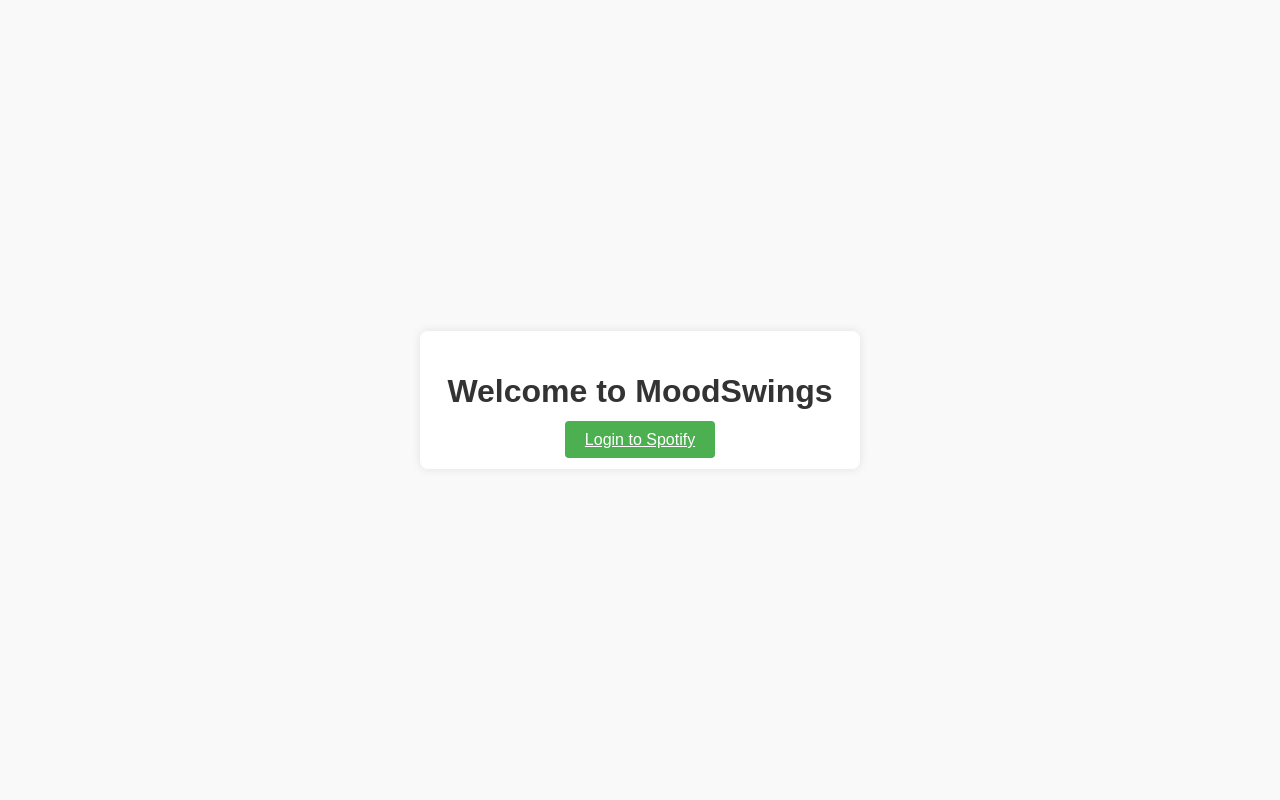
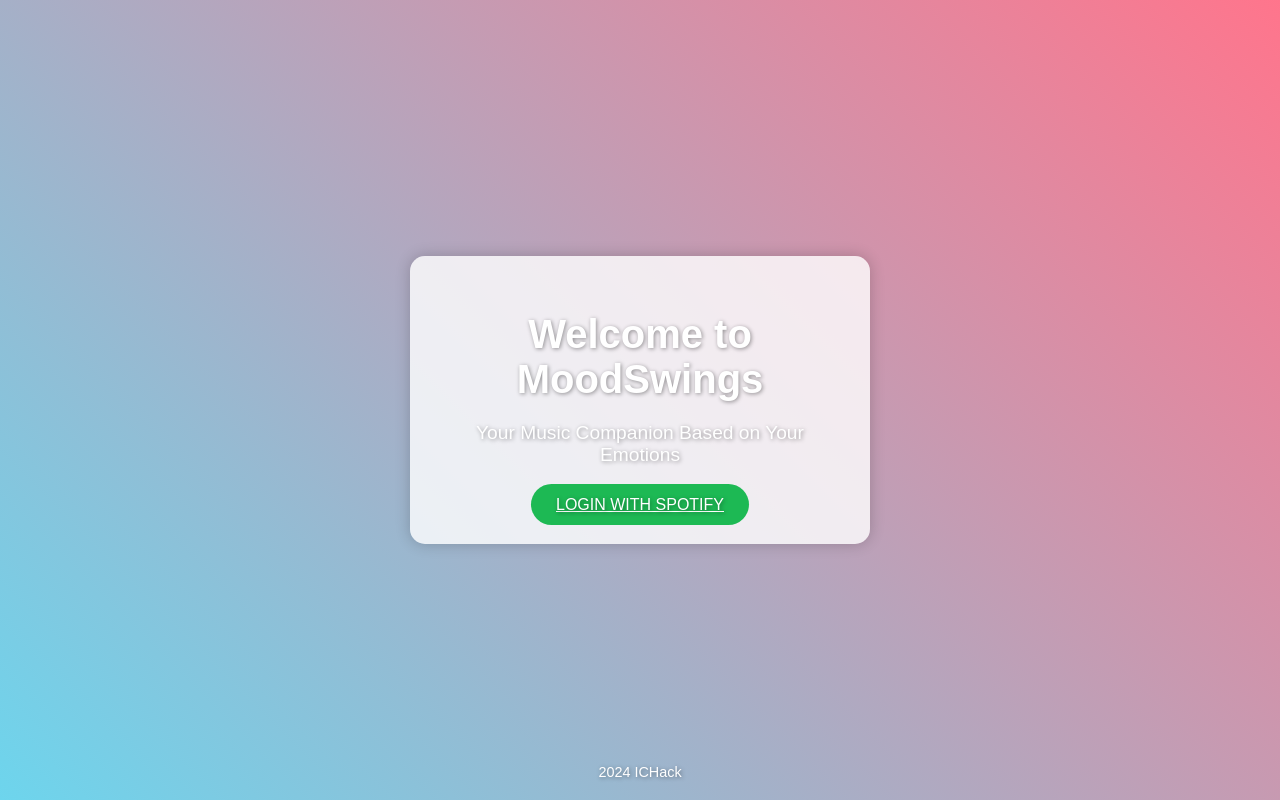
Before and after one commit to joeykyleung/moodswings, a FastAPI app: page / in a window 1280 px wide. Run offline with FastAPI, Linux system fonts and the light colour scheme.

Commit message:
New index page

```diff
--- a/templates/index.html
+++ b/templates/index.html
@@ -3,10 +3,10 @@
 <head>
     <meta charset="UTF-8">
     <meta name="viewport" content="width=device-width, initial-scale=1.0">
-    <title>Book Details</title>
+    <title>MoodSwings - Your Mood, Your Music</title>
     <style>
         body {
-            background-color: #f9f9f9;
+            background: linear-gradient(45deg, #6dd5ed, #ff758c);
             font-family: 'Arial', sans-serif;
             margin: 0;
             padding: 0;
@@ -14,49 +14,64 @@
             align-items: center;
             justify-content: center;
             height: 100vh;
+            color: white;
+            text-shadow: 1px 1px 4px rgba(0, 0, 0, 0.4);
         }
 
         .container {
-            background-color: #fff;
-            padding: 20px;
-            border-radius: 8px;
-            box-shadow: 0 0 10px rgba(0, 0, 0, 0.1);
+            background-color: rgba(255, 255, 255, 0.8);
+            padding: 30px;
+            border-radius: 15px;
+            box-shadow: 0 0 15px rgba(0, 0, 0, 0.2);
             text-align: center;
             max-width: 400px;
             width: 100%;
         }
 
         h1 {
-            color: #333;
+            font-size: 2.5rem;
+            margin-bottom: 20px;
         }
 
         p {
-            color: #666;
-            margin-bottom: 10px;
+            font-size: 1.2rem;
+            margin-bottom: 30px;
         }
 
-        .highlight {
-            font-weight: bold;
-            color: #4CAF50;
+        .login-button {
+            background-color: #1DB954;
+            color: white;
+            padding: 12px 25px;
+            border: none;
+            border-radius: 25px;
+            cursor: pointer;
+            font-size: 1rem;
+            text-transform: uppercase;
+            transition: background-color 0.3s ease;
         }
 
-        a {
-                background-color: #4caf50;
-                color: white;
-                margin-top: 100px;
-                padding: 10px 20px;
-                border: none;
-                border-radius: 4px;
-                cursor: pointer;
-                font-size: 16px;
-            }
+        .login-button:hover {
+            background-color: #1ed760;
+        }
+
+        .footer {
+            position: absolute;
+            bottom: 20px;
+            width: 100%;
+            text-align: center;
+            font-size: 0.9rem;
+        }
     </style>
 </head>
 <body>
     <div class="container">
         <h1>Welcome to MoodSwings</h1>
-        <a href="/login">Login to Spotify</a>
+        <p>Your Music Companion Based on Your Emotions</p>
+        <a class="login-button" href="/login">Login with Spotify</a>
         <br>
+    </div>
+    <div class="footer">
+        2024 ICHack
     </div>
 </body>
 </html>
```
